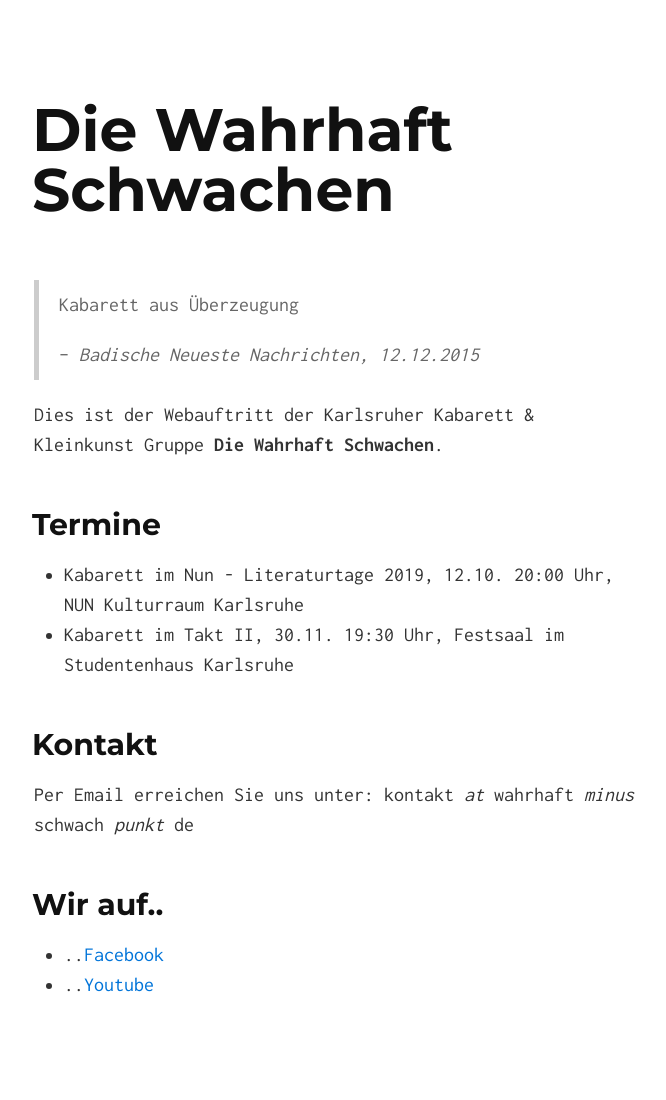
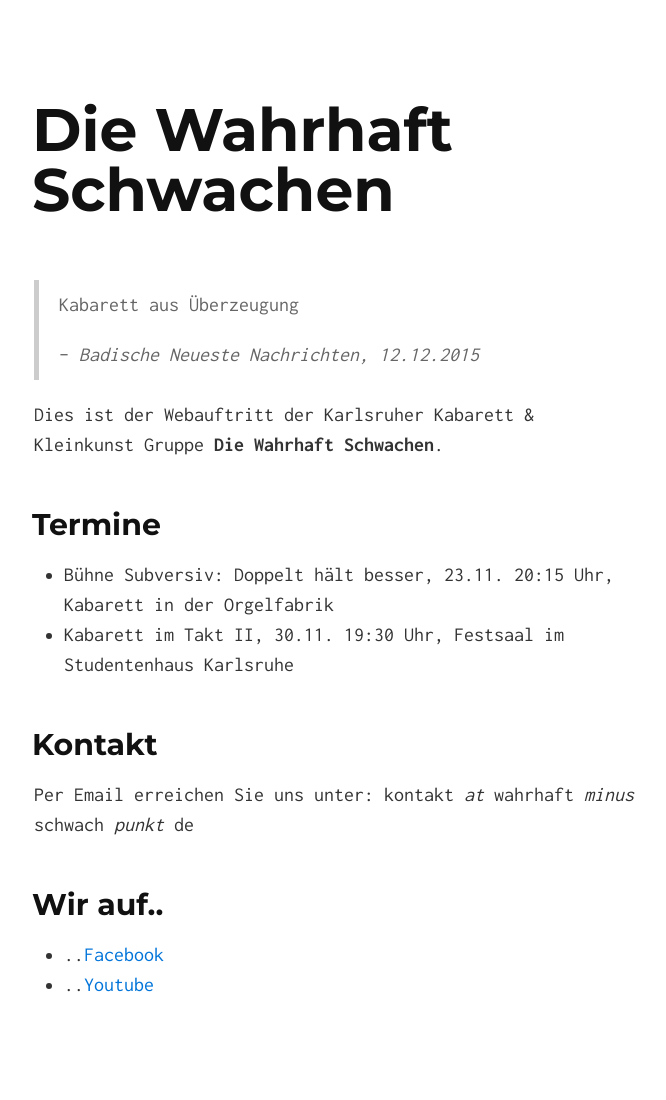
Before and after one commit to Die-Wahrhaft-Schwachen/diewahrhaftschwachen, a Jekyll site: the page built from index.md, in a window 1280 px wide. Shown: the whole page, without its empty margins (306-972 px from the left). Built offline with Jekyll 4.4.1, drawn with Linux system fonts in a browser that asks for light colours.

Commit message:
Add orgelfabrik 25.11.

```diff
--- a/index.md
+++ b/index.md
@@ -10,7 +10,7 @@ Dies ist der Webauftritt der Karlsruher Kabarett & Kleinkunst Gruppe **Die Wahrh
 
 ## Termine
 
-* Kabarett im Nun - Literaturtage 2019, 12.10. 20:00 Uhr, NUN Kulturraum Karlsruhe
+* Bühne Subversiv: Doppelt hält besser, 23.11. 20:15 Uhr, Kabarett in der Orgelfabrik
 * Kabarett im Takt II, 30.11. 19:30 Uhr, Festsaal im Studentenhaus Karlsruhe
 
 ## Kontakt
```
